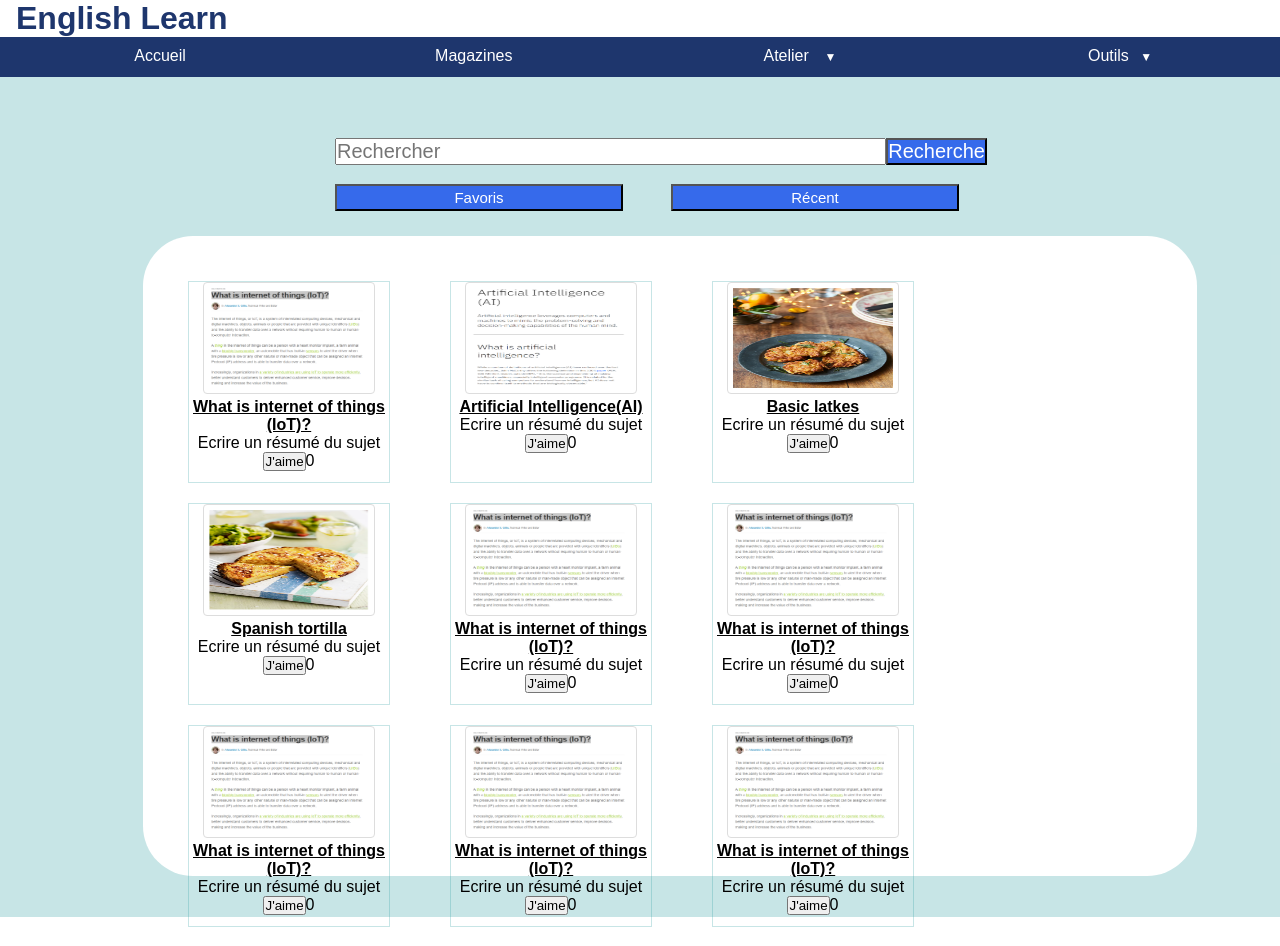
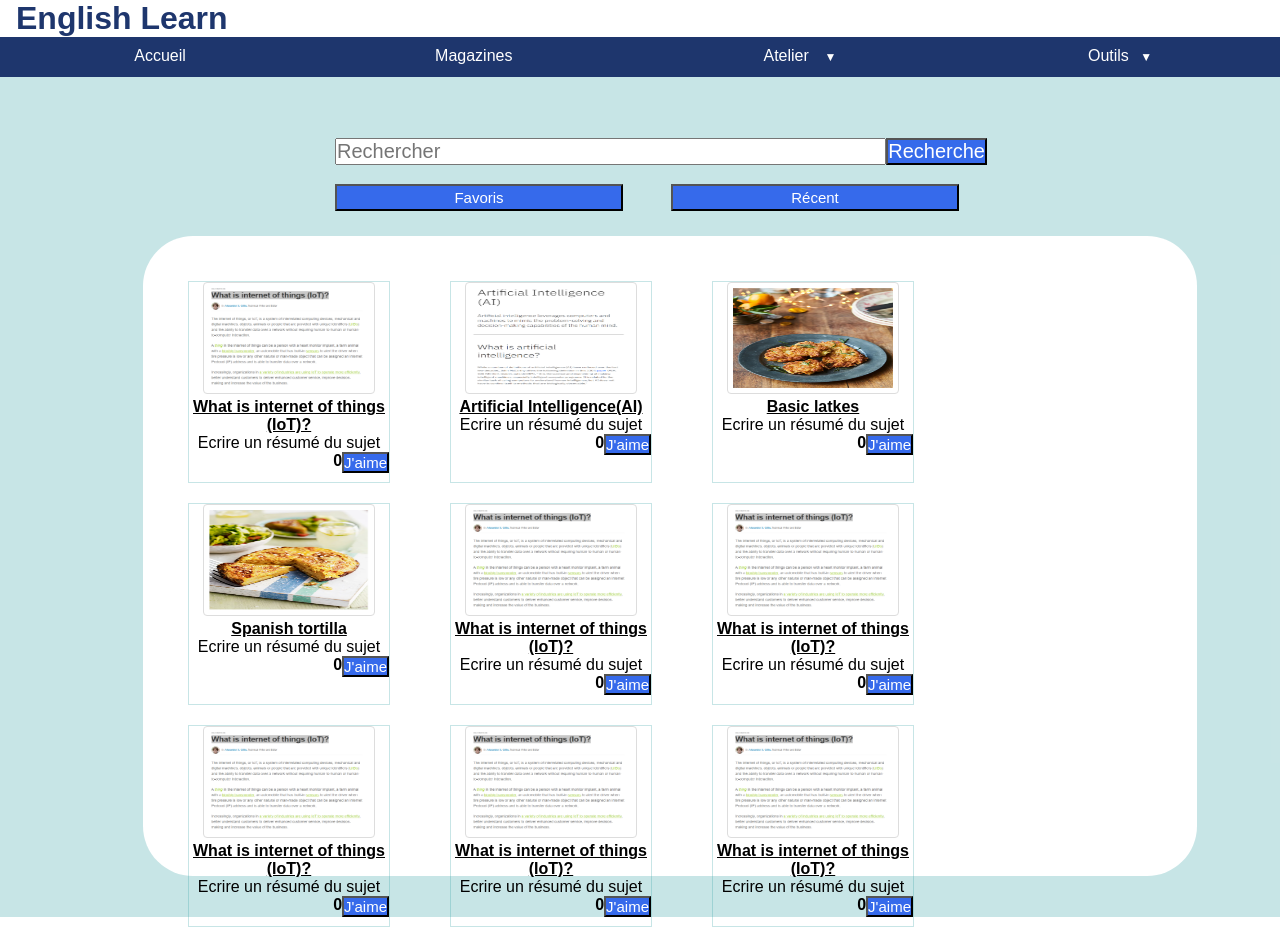
Before and after one commit to Annatare64/Projet_IHM, a React (Create React App) app: page /magazines in a window 1280 px wide. Shown: the top 946 px of the page. Built offline with nearby package versions, Linux system fonts and the light colour scheme.

Commit message:
ENcore et encore

```diff
--- a/src/Accueil/accueil.js
+++ b/src/Accueil/accueil.js
@@ -10,7 +10,8 @@ import { Link, NavLink } from "react-router-dom";
 class Accueil extends Component {
   render() {
     return (
-      <div className="tete1">
+      <div className="tete4">
+        <div className="container4">
           <div>
             <p> Explication de la partis Magazines</p>
             <p> Explication de la partis Atelier</p>
@@ -28,6 +29,7 @@ class Accueil extends Component {
             </Link>
           </div>
         </div>
+      </div>
     );
   }
 }
--- a/src/CSS/accueil.css
+++ b/src/CSS/accueil.css
@@ -1,11 +1,12 @@
 .btnacc {
   border: 10px outset red;
-  background-color: #1e366d;
   height: 300px;
   width: 300px;
   margin-left: 100px;
-
-  cursor: pointer;
+  font-size: 15px;
+  background-color: #366aeb;
+  font-family: Arial;
+  color: #ffffff;
 }
 
 .Divaccueil {
@@ -16,9 +17,26 @@ p {
   text-align: center;
 }
 
-.tete1 {
+.container4 {
+  border-radius: 50px;
+  width: 80%;
+  height: 600px;
+  background-color: white;
+  padding: 35px 15px 5px;
+  margin: 10%;
+  margin-top: 2%;
+}
+.container4:before,
+.tete4 {
   background-color: #309ea144;
   width: 100%;
-  height: 850px;
-  margin-top: -13px;
+  height: 800px;
+  padding: 35px 15px 5px;
+  margin-top: 0%;
 }
+
+.tete4:after {
+  content: "";
+  display: table;
+  clear: both;
+}
--- a/src/CSS/magazines.css
+++ b/src/CSS/magazines.css
@@ -108,3 +108,16 @@ background-color: #1e366d;
   margin-left: center;
   margin-top: 2%;
 }
+
+.btnC {
+  font-size: 15px;
+  background-color: #366aeb;
+  font-family: Arial;
+  color: #ffffff;
+  float: right;
+}
+span {
+  color: black;
+  font-weight: bold;
+  float: right;
+}
--- a/src/Magazines/magazines.js
+++ b/src/Magazines/magazines.js
@@ -45,14 +45,15 @@ class Magazines extends Component {
     });
   };
 
-  affichage = (e) => {
-    let value = "/magazines";
+  handleSubmit = (e) => {
     console.log(this.state.Recherche);
     if (this.state.Recherche === "informatique") {
-      value = this.state.Informatique;
+      this.setState({
+        Informatique: "/magazinesinfo"
+      });
     }
     if (this.state.Recherche === "cuisine") {
-      value = this.state.Cuisine;
+      Informatique: "/magazinescui";
     }
   };
 
@@ -123,13 +124,6 @@ class Magazines extends Component {
   };}*/
 
   render() {
-    const Button = ({ increment }) => {
-      return <button>+{increment}</button>;
-    };
-    const App = () => {
-      let count = 0;
-    };
-
     return (
       <div className="tete">
         <form className="recherche">
@@ -142,7 +136,7 @@ class Magazines extends Component {
             value={this.state.Recherche}
             onSubmit={this.handleSubmit}
           />
-          <Link to="/magazinesinfo">
+          <Link to={this.state.Informatique}>
             <button className="btnmar" onClick={this.affichage}>
               Recherche
             </button>
@@ -174,7 +168,9 @@ class Magazines extends Component {
               What is internet of things (IoT)?
             </a>
             <p className="non"> Ecrire un résumé du sujet</p>
-            <button onClick={this.Handlecompt}>J'aime</button>
+            <button className="btnC" onClick={this.Handlecompt}>
+              J'aime
+            </button>
             <span>{this.state.Compteur}</span>
           </div>
           <div className="informatique">
@@ -186,7 +182,9 @@ class Magazines extends Component {
               Artificial Intelligence(AI)
             </a>
             <p className="non"> Ecrire un résumé du sujet</p>
-            <button onClick={this.Handlecompt1}>J'aime</button>
+            <button className="btnC" onClick={this.Handlecompt1}>
+              J'aime
+            </button>
             <span>{this.state.Compteur1}</span>{" "}
           </div>
           <div className="informatique">
@@ -198,7 +196,9 @@ class Magazines extends Component {
               Basic latkes
             </a>
             <p className="non"> Ecrire un résumé du sujet</p>
-            <button onClick={this.Handlecompt2}>J'aime</button>
+            <button className="btnC" onClick={this.Handlecompt2}>
+              J'aime
+            </button>
             <span>{this.state.Compteur2}</span>{" "}
           </div>
           <div className="informatique">
@@ -210,7 +210,9 @@ class Magazines extends Component {
               Spanish tortilla
             </a>
             <p className="non"> Ecrire un résumé du sujet</p>
-            <button onClick={this.Handlecompt3}>J'aime</button>
+            <button className="btnC" onClick={this.Handlecompt3}>
+              J'aime
+            </button>
             <span>{this.state.Compteur3}</span>
           </div>
           <div className="informatique">
@@ -222,7 +224,9 @@ class Magazines extends Component {
               What is internet of things (IoT)?
             </a>
             <p className="non"> Ecrire un résumé du sujet</p>
-            <button onClick={this.Handlecompt4}>J'aime</button>
+            <button className="btnC" onClick={this.Handlecompt4}>
+              J'aime
+            </button>
             <span>{this.state.Compteur4}</span>{" "}
           </div>
           <div className="informatique">
@@ -234,7 +238,9 @@ class Magazines extends Component {
               What is internet of things (IoT)?
             </a>
             <p className="non"> Ecrire un résumé du sujet</p>
-            <button onClick={this.Handlecompt5}>J'aime</button>
+            <button className="btnC" onClick={this.Handlecompt5}>
+              J'aime
+            </button>
             <span>{this.state.Compteur5}</span>{" "}
           </div>
           <div className="informatique">
@@ -246,7 +252,9 @@ class Magazines extends Component {
               What is internet of things (IoT)?
             </a>
             <p className="non"> Ecrire un résumé du sujet</p>
-            <button onClick={this.Handlecompt6}>J'aime</button>
+            <button className="btnC" onClick={this.Handlecompt6}>
+              J'aime
+            </button>
             <span>{this.state.Compteur6}</span>{" "}
           </div>
           <div className="informatique">
@@ -258,7 +266,9 @@ class Magazines extends Component {
               What is internet of things (IoT)?
             </a>
             <p className="non"> Ecrire un résumé du sujet</p>
-            <button onClick={this.Handlecompt7}>J'aime</button>
+            <button className="btnC" onClick={this.Handlecompt7}>
+              J'aime
+            </button>
             <span>{this.state.Compteur7}</span>{" "}
           </div>
           <div className="informatique">
@@ -270,7 +280,9 @@ class Magazines extends Component {
               What is internet of things (IoT)?
             </a>
             <p className="non"> Ecrire un résumé du sujet</p>
-            <button onClick={this.Handlecompt8}>J'aime</button>
+            <button className="btnC" onClick={this.Handlecompt8}>
+              J'aime
+            </button>
             <span>{this.state.Compteur8}</span>{" "}
           </div>
           <div className="informatique">
@@ -282,7 +294,9 @@ class Magazines extends Component {
               What is internet of things (IoT)?
             </a>
             <p className="non"> Ecrire un résumé du sujet</p>
-            <button onClick={this.Handlecompt9}>J'aime</button>
+            <button className="btnC" onClick={this.Handlecompt9}>
+              J'aime
+            </button>
             <span>{this.state.Compteur9}</span>
           </div>
         </div>
--- a/src/Magazines/magazinescui.js
+++ b/src/Magazines/magazinescui.js
@@ -137,7 +137,9 @@ class Magazinescui extends Component {
               Basic latkes
             </a>
             <p className="non"> Ecrire un résumé du sujet</p>
-            <button onClick={this.Handlecompt}>J'aime</button>
+            <button className="btnC" onClick={this.Handlecompt}>
+              J'aime
+            </button>
             <span>{this.state.Compteur}</span>{" "}
           </div>
           <div className="informatique">
@@ -149,7 +151,9 @@ class Magazinescui extends Component {
               Spanish tortilla
             </a>
             <p className="non"> Ecrire un résumé du sujet</p>
-            <button onClick={this.Handlecompt1}>J'aime</button>
+            <button className="btnC" onClick={this.Handlecompt1}>
+              J'aime
+            </button>
             <span>{this.state.Compteur1}</span>{" "}
           </div>
         </div>
--- a/src/Magazines/magazinesfav.js
+++ b/src/Magazines/magazinesfav.js
@@ -164,7 +164,9 @@ class MagazinesFav extends Component {
               What is internet of things (IoT)?
             </a>
             <p className="non"> Ecrire un résumé du sujet</p>
-            <button onClick={this.Handlecompt}>J'aime</button>
+            <button className="btnC" onClick={this.Handlecompt}>
+              J'aime
+            </button>
             <span>{this.state.Compteur}</span>
           </div>
           <div className="info" className="informatique">
@@ -176,7 +178,9 @@ class MagazinesFav extends Component {
               Artificial Intelligence(AI)
             </a>
             <p className="non"> Ecrire un résumé du sujet</p>
-            <button onClick={this.Handlecompt1}>J'aime</button>
+            <button className="btnC" onClick={this.Handlecompt1}>
+              J'aime
+            </button>
             <span>{this.state.Compteur1}</span>{" "}
           </div>
 
@@ -189,7 +193,9 @@ class MagazinesFav extends Component {
               Basic latkes
             </a>
             <p className="non"> Ecrire un résumé du sujet</p>
-            <button onClick={this.Handlecompt2}>J'aime</button>
+            <button className="btnC" onClick={this.Handlecompt2}>
+              J'aime
+            </button>
             <span>{this.state.Compteur2}</span>{" "}
           </div>
           {/*  <div className="info" className="informatique">
--- a/src/Magazines/magazinesinfo.js
+++ b/src/Magazines/magazinesinfo.js
@@ -147,7 +147,9 @@ class Magazinesinfos extends Component {
               What is internet of things (IoT)?
             </a>
             <p className="non"> Ecrire un résumé du sujet</p>
-            <button onClick={this.Handlecompt}>J'aime</button>
+            <button className="btnC" onClick={this.Handlecompt}>
+              J'aime
+            </button>
             <span>{this.state.Compteur}</span>{" "}
           </div>
           <div className="informatique">
@@ -159,7 +161,9 @@ class Magazinesinfos extends Component {
               Artificial Intelligence(AI)
             </a>
             <p className="non"> Ecrire un résumé du sujet</p>
-            <button onClick={this.Handlecompt1}>J'aime</button>
+            <button className="btnC" onClick={this.Handlecompt1}>
+              J'aime
+            </button>
             <span>{this.state.Compteur1}</span>{" "}
           </div>
         </div>
--- a/src/Magazines/magazinesrec.js
+++ b/src/Magazines/magazinesrec.js
@@ -165,7 +165,9 @@ class MagazinesRec extends Component {
               What is internet of things (IoT)?
             </a>
             <p className="non"> Ecrire un résumé du sujet</p>
-            <button onClick={this.Handlecompt}>J'aime</button>
+            <button className="btnC" onClick={this.Handlecompt}>
+              J'aime
+            </button>
             <span>{this.state.Compteur}</span>
           </div>
           <div className="informatique">
@@ -177,7 +179,9 @@ class MagazinesRec extends Component {
               Artificial Intelligence(AI)
             </a>
             <p className="non"> Ecrire un résumé du sujet</p>
-            <button onClick={this.Handlecompt1}>J'aime</button>
+            <button className="btnC" onClick={this.Handlecompt1}>
+              J'aime
+            </button>
             <span>{this.state.Compteur1}</span>{" "}
           </div>
 
@@ -190,7 +194,9 @@ class MagazinesRec extends Component {
               Basic latkes
             </a>
             <p className="non"> Ecrire un résumé du sujet</p>
-            <button onClick={this.Handlecompt2}>J'aime</button>
+            <button className="btnC" onClick={this.Handlecompt2}>
+              J'aime
+            </button>
             <span>{this.state.Compteur2}</span>{" "}
           </div>
           {/*  <div className="info" className="informatique">
```
Lines whose indentation alone changed are shown as unchanged.
